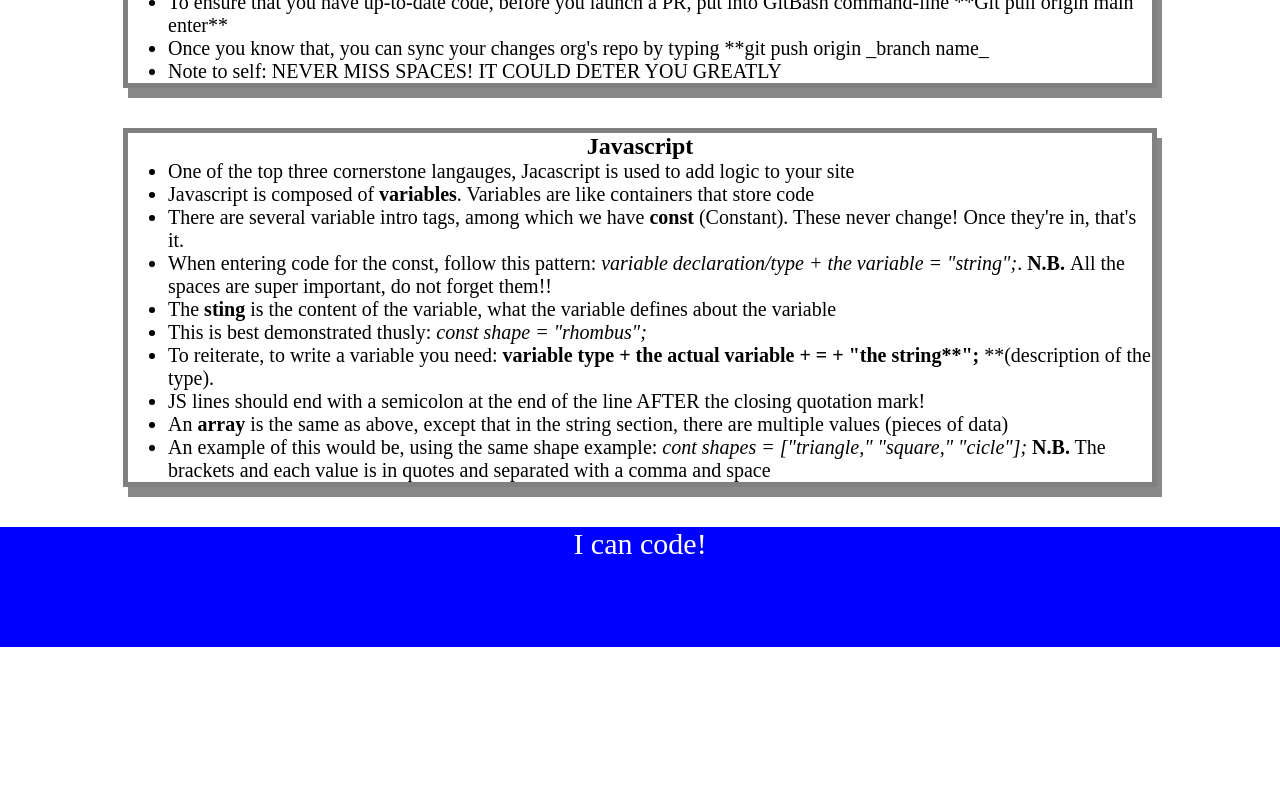
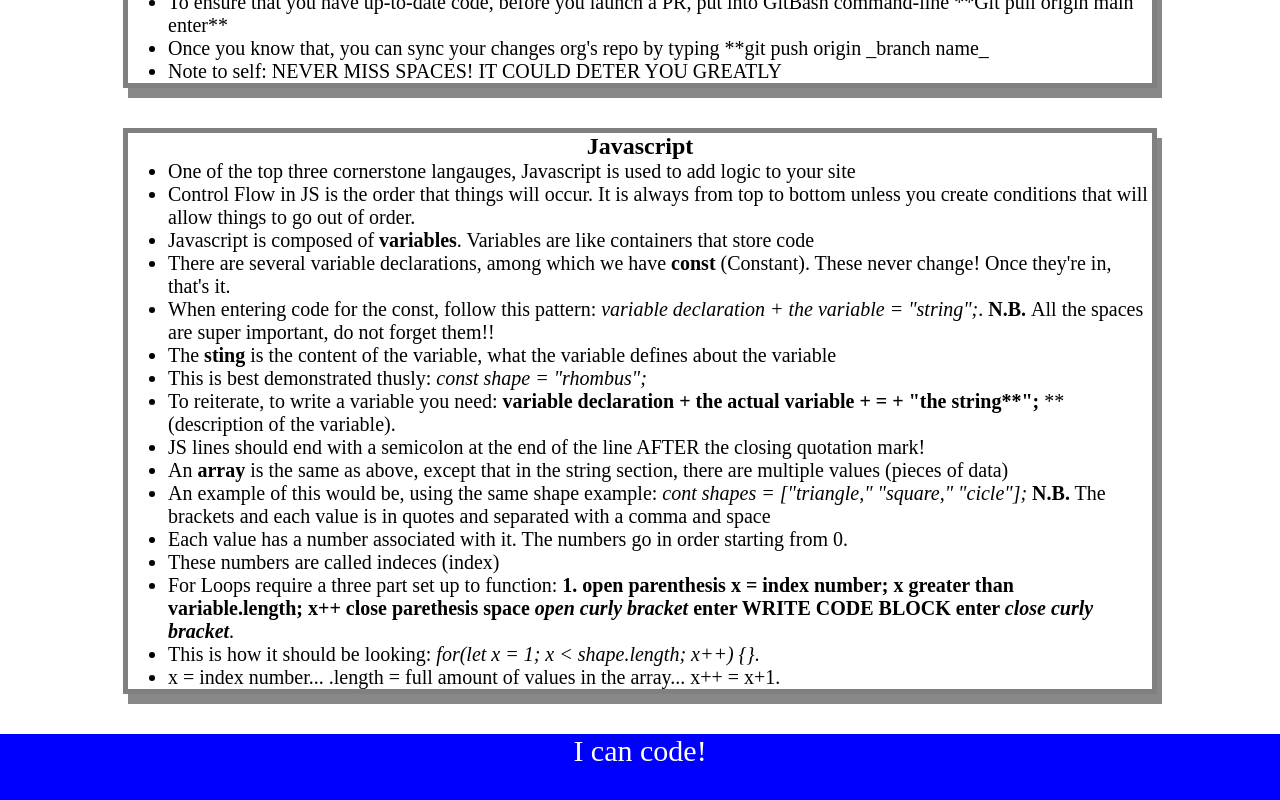
Before and after one commit to rs0579/Prework-study-guide, a plain HTML site: page index.html in a window 1280 px wide. Shown: the part 1367-2167 px from the top of the page. Before the commit the page ends 2014 px from the top, so only its background shows below. Drawn offline with Linux system fonts and the light colour scheme.

Commit message:
Further modification to js file and notes

```diff
--- a/assets/script.js
+++ b/assets/script.js
@@ -1,18 +1,24 @@
 const topics = ['HTML', 'CSS', 'Git', 'JavaScript'];
-
+const randomTopic = topics[Math.floor(Math.random() * topics.length)];
+function listTopics() {
     for(let x = 0; x < topics.length; x++) {
         console.log(topics[x]);
     }
-/*
-if (topic === 'HTML') {
+}
+function selectTopic() {
+    if (randomTopic === 'HTML') {
       console.log("Let's study HTML!");
-} else if (topic === 'CSS') {
+    } else if (randomTopic === 'CSS') {
       console.log("Let's study CSS!");
-} else if (topic === 'Git') {
+    } else if (randomTopic === 'Git') {
       console.log("Let's study Git!");
-} else if (topic === 'JavaScript') {
+    } else if (randomTopic === 'JavaScript') {
       console.log("Let's study JavaScript!");
     } else {
       console.log('Please try again!');
     }
-*/
+  }
+  console.log('Here are the topics we learned during the prework:');
+listTopics();
+console.log('Which topic should we study first?');
+selectTopic();
--- a/index.html
+++ b/index.html
@@ -80,16 +80,27 @@
       <section class="card" id="Javascript-section">
         <h2>Javascript</h2>
         <ul>
-          <li>One of the top three cornerstone langauges, Jacascript is used to add logic to your site</li>
+          <li>One of the top three cornerstone langauges, Javascript is used to add logic to your site</li>
+          <li>Control Flow in JS is the order that things will occur. It is always from top to bottom unless you create conditions that will allow things to go out of order.</li>
           <li>Javascript is composed of <b>variables</b>. Variables are like containers that store code</li>
-          <li>There are several variable intro tags, among which we have <b>const</b> (Constant). These never change! Once they're in, that's it.</li>
-          <li>When entering code for the const, follow this pattern: <i>variable declaration/type + the variable = "string";</i>. <b>N.B. </b>All the spaces are super important, do not forget them!!</li>
+          <li>There are several variable declarations, among which we have <b>const</b> (Constant). These never change! Once they're in, that's it.</li>
+          <li>When entering code for the const, follow this pattern: <i>variable declaration + the variable = "string";</i>. <b>N.B. </b>All the spaces are super important, do not forget them!!</li>
           <li>The <b>sting</b> is the content of the variable, what the variable defines about the variable</li>
           <li>This is best demonstrated thusly: <i>const shape = "rhombus";</i></li>
-          <li>To reiterate, to write a variable you need: <b>variable type + the actual variable + = + "the string**";</b> **(description of the type).  </li>
+          <li>To reiterate, to write a variable you need: <b>variable declaration + the actual variable + = + "the string**";</b> **(description of the variable).</li>
           <li>JS lines should end with a semicolon at the end of the line AFTER the closing quotation mark!</li>
           <li>An <b>array</b> is the same as above, except that in the string section, there are multiple values (pieces of data)</li>
           <li>An example of this would be, using the same shape example: <i>cont shapes = ["triangle," "square," "cicle"];</i> <b>N.B.</b> The brackets and each value is in quotes and separated with a comma and space</li>
+          <li>Each value has a number associated with it. The numbers go in order starting from 0.</li>
+          <li>These numbers are called indeces (index)</li>
+          <li>For Loops require a three part set up to function: <b>1. open parenthesis x = index number; x greater than variable.length; x++ close parethesis space <i>open curly bracket</i> enter WRITE CODE BLOCK enter <i>close curly bracket</i></b>.</li>
+          <li>This is how it should be looking: <i>for(let x = 1; x < shape.length; x++) {}</i>.</li>
+          <li>x = index number... .length = full amount of values in the array... x++ = x+1.</li>
+
+
+
+
+
 
 
 
```
Lines whose indentation alone changed are shown as unchanged.
